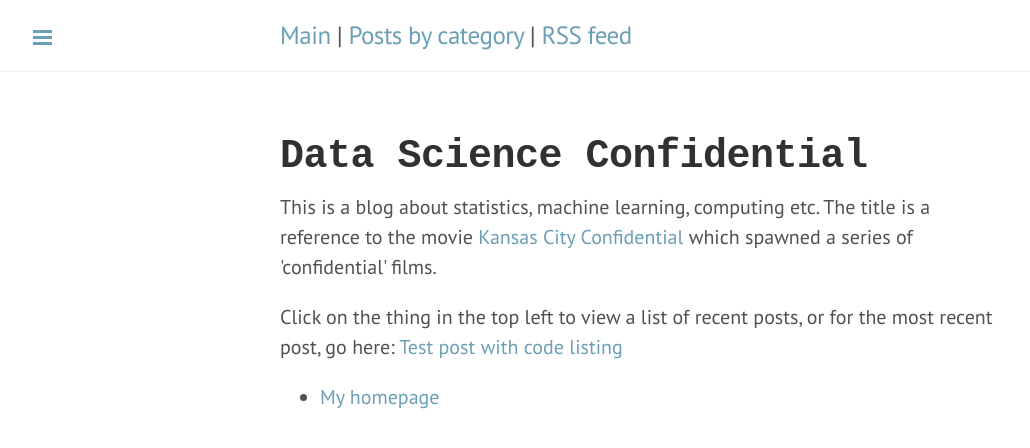
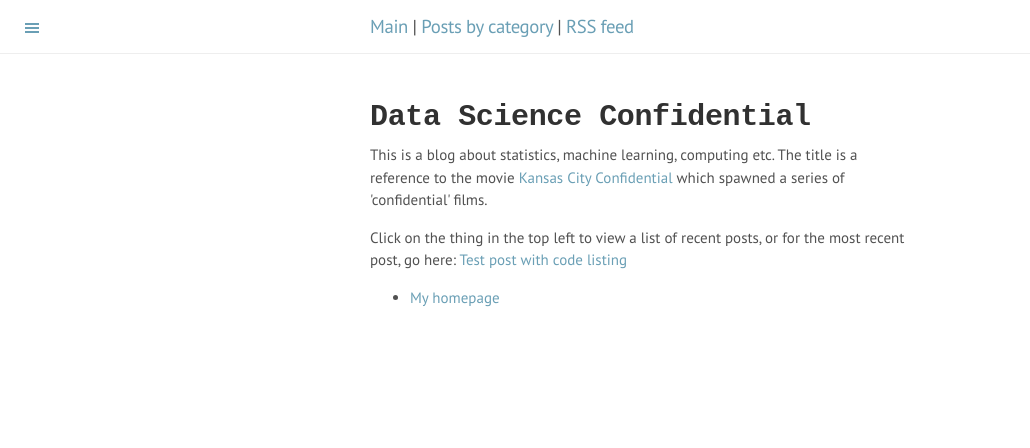
Before and after one commit to datascienceconfidential/datascienceconfidential.github.io, a Jekyll site: the page built from index.html, in a window 1280 px wide. Shown: the top 448 px of the page, without its empty margins (0-1030 px from the left). Built offline with Jekyll 4.4.1, drawn with Linux system fonts in a browser that asks for light colours.

Commit message:
Changed 20 to 15 in line 56

```diff
--- a/css/poole.css
+++ b/css/poole.css
@@ -49,12 +49,12 @@ body {
 
 html {
   font-family: "Helvetica Neue", Helvetica, Arial, sans-serif;
-  font-size: 12px;
+  font-size: 16px;
   line-height: 1.5;
 }
 @media (min-width: 38em) {
   html {
-    font-size: 20px;
+    font-size: 15px;
   }
 }
 
```
